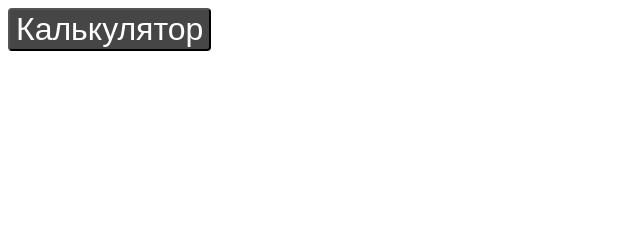
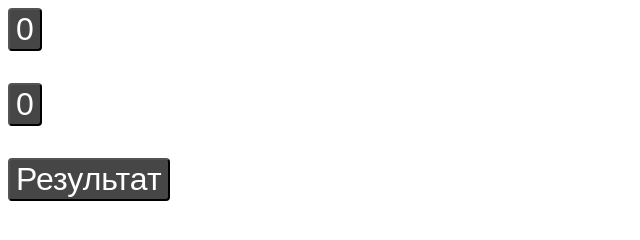
Before and after one commit to lim62hi/JavaScript, a plain HTML site: page kalkulator/index.html in a window 1280 px wide. Shown: the whole page, without its empty margins (0-640 px from the left). Drawn offline with Linux system fonts and the light colour scheme.

Commit message:
new_kalkulator

```diff
--- a/kalkulator/index.html
+++ b/kalkulator/index.html
@@ -7,7 +7,9 @@
     <title>Document</title>
 </head>
 <body>
-    <button onclick="kalkul(numbers)">Калькулятор</button>
+    <button onclick="counter1(this)" on>0</button> <br>
+    <button onclick="counter2(this)">0</button> <br>
+    <button onclick="kalkul(this)">Результат</button>
     <script src="script.js"></script>
 </body>
 </html>
--- a/kalkulator/script.js
+++ b/kalkulator/script.js
@@ -1,34 +1,50 @@
-var numbers = [10, 2, 5];
-
-function kalkul(massive) {
+function kalkul(el) {
+    var massive = [count1, count2]
     var res = massive[0];
     var znach = prompt('+, -, *, /');
     if (znach == '+') {
-        for (var i = 0; i < massive.length; i++) {
+        for (var i = 1; i < massive.length; i++) {
             res += massive[i];
         }
-        console.log('Результат вычисления: ' + res);
+        console.log('Результат: ' + res);
+        el.innerHTML = res;
     }
     else if (znach == '-') {
         for (var i = 1; i < massive.length; i++) {
             res -= massive[i];
         }
-        console.log('Результат вычисления: ' + res);
+        console.log('Результат: ' + res);
+        el.innerHTML = res;
     }
     else if (znach == '*') {
         for (var i = 1; i < massive.length; i++) {
             res *= massive[i];
         }
-        console.log('Результат вычисления: ' + res);
+        console.log('Результат: ' + res);
+        el.innerHTML = res;
     }
     else if (znach == '/') {
         for (var i = 1; i < massive.length; i++) {
             res /= massive[i];
         }
-        console.log('Результат вычисления: ' + res);
+        console.log('Результат: ' + res);
+        el.innerHTML = res;
     }
     else {
         res = 'пользователь ничего не хочет делать!';
         console.warn('Результат вычисления: ' + res);
     }
 }
+
+var count1 = 0;
+var count2 = 0;
+
+function counter1(el) {
+    count1++;
+    el.innerHTML = count1;
+}
+
+function counter2(el) {
+    count2++;
+    el.innerHTML = count2;
+}
--- a/kalkulator/style.css
+++ b/kalkulator/style.css
@@ -1,9 +1,13 @@
 button {
     background-color: rgb(70, 70, 70);
     border-radius: 4px;
+    margin-top: 1em;
     color: white;
     font-size: 2em;
     transition: 1s;
+}
+button:first-child {
+    margin-top: 0;
 }
 button:hover {
     cursor: pointer;
```
